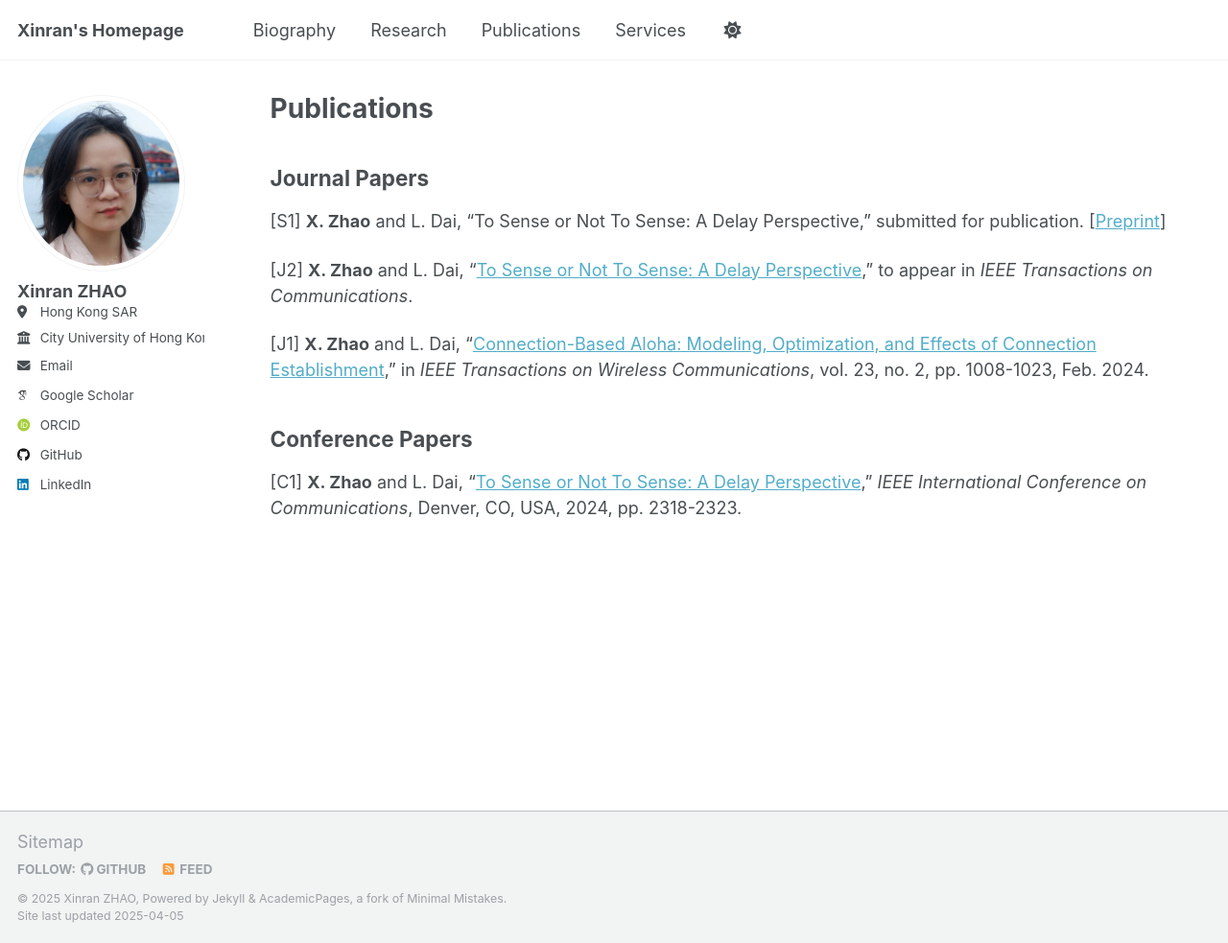
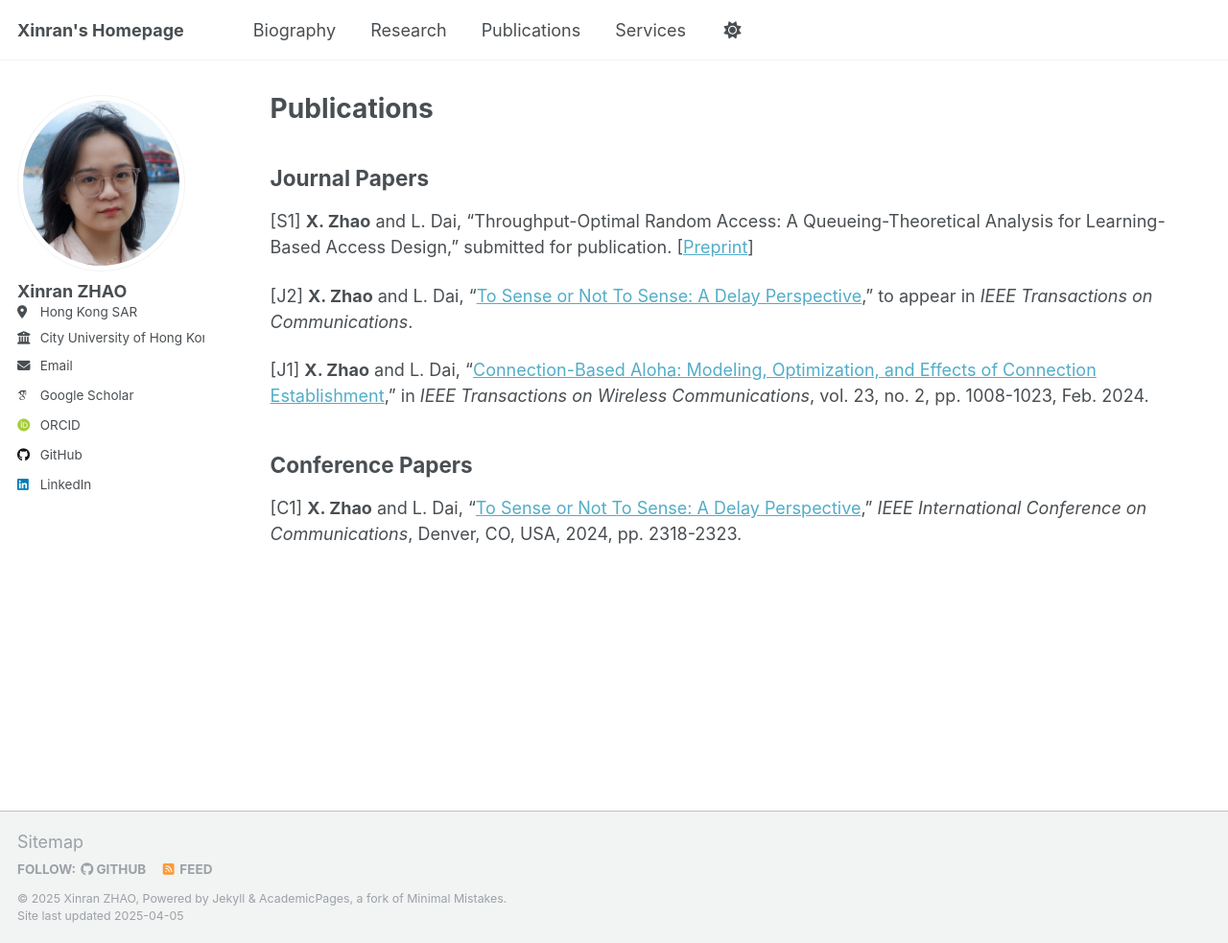
Before and after one commit to Joyxr/Joyxr.github.io, a Jekyll site: the page built from _pages/publications.md, in a window 1280 px wide and 983 px high. Shown: the whole window at 96% size. Built offline with Jekyll 4.4.1, drawn with Linux system fonts in a browser that asks for light colours; some web fonts are replaced.

Commit message:
revise the title

```diff
--- a/_pages/publications.md
+++ b/_pages/publications.md
@@ -9,7 +9,7 @@ author_profile: true
 
 ## Journal Papers
 
-[S1] **X. Zhao** and L. Dai, "To Sense or Not To Sense: A Delay Perspective," submitted for publication. [[Preprint](https://)]
+[S1] **X. Zhao** and L. Dai, "Throughput-Optimal Random Access: A Queueing-Theoretical Analysis for Learning-Based Access Design," submitted for publication. [[Preprint](https://)]
 
 [J2] **X. Zhao** and L. Dai, "[To Sense or Not To Sense: A Delay Perspective](https://ieeexplore.ieee.org/document/10750858)," to appear in *IEEE Transactions on Communications*.
 
```
